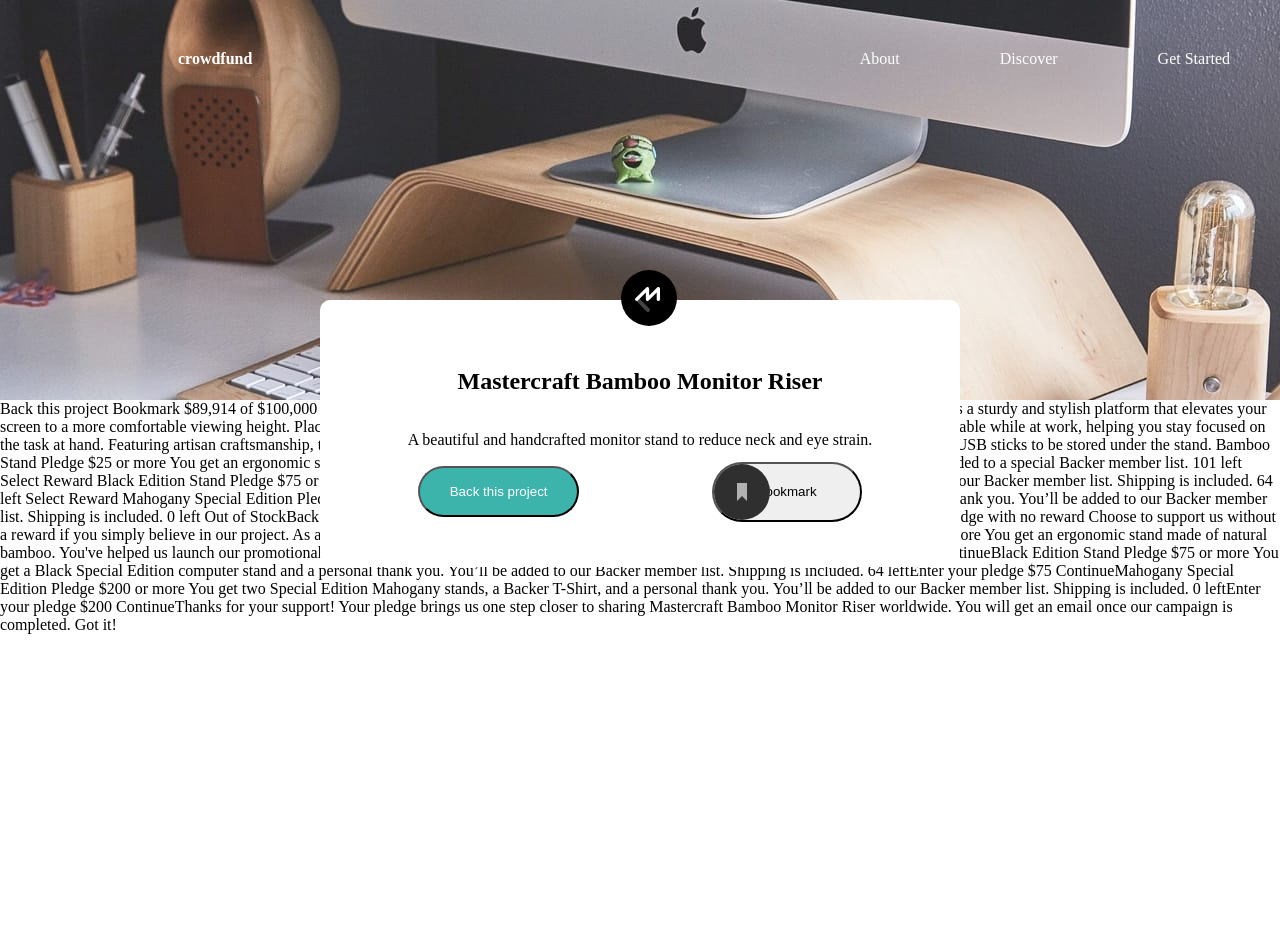
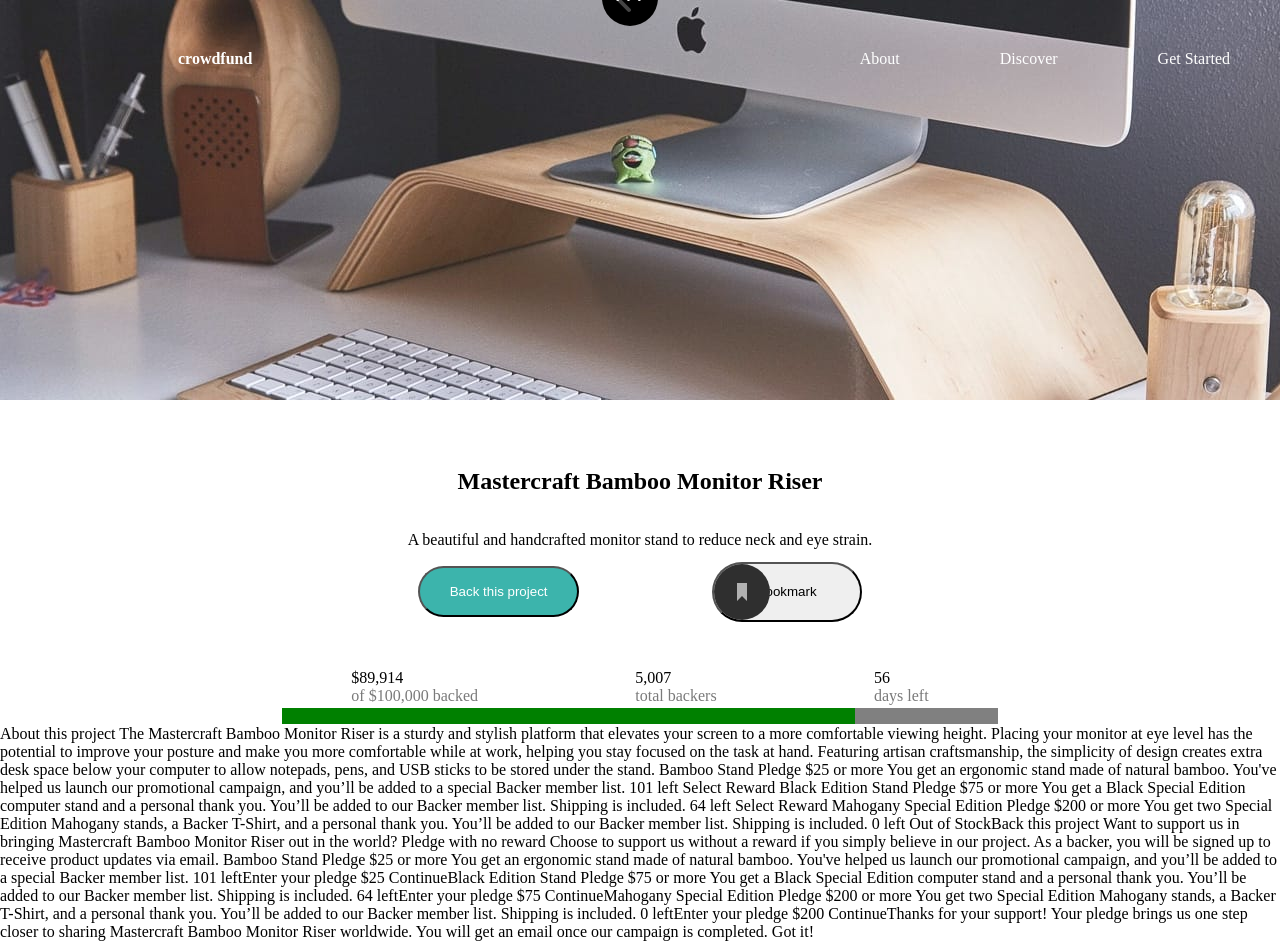
Before and after one commit to collerhatguy/crowd-funding-frontend-mentor-3, a React (Create React App) app: page / in a window 1280 px wide. Before the commit the page ends 800 px from the top, so only its background shows below. Built offline with nearby package versions, Linux system fonts and the light colour scheme; the HTML template or start-up script is replaced by a standard one.

Commit message:
stat card styled font and progress bar centered

```diff
--- a/src/App.js
+++ b/src/App.js
@@ -1,5 +1,6 @@
 import NavBar from "./components/NavBar";
 import TitleCard from "./components/TitleCard";
+import StatCard from "./components/StatCard";
 import "./styles/App.css";
 
 function App() {
@@ -18,14 +19,9 @@ function App() {
       </header>
       <main>
         <TitleCard />
+        <StatCard />
       </main>
 
-      Back this project
-      Bookmark
-
-      $89,914 of $100,000 backed
-      5,007 total backers
-      56 days left
 
       About this project
 
--- /dev/null
+++ b/src/components/StatCard.js
@@ -0,0 +1,22 @@
+import React from 'react'
+
+export default function StatCard() {
+    return (
+        <div className="stat-card">
+            <table>
+                <tr>
+                    <td>
+                        <span>$89,914</span> of $100,000 backed
+                    </td>
+                    <td>
+                        <span>5,007 </span> total backers
+                    </td>
+                    <td>
+                        <span>56</span> days left
+                    </td>
+                </tr>
+            </table>
+            <progress value="80" max="100"></progress>
+        </div>
+    )
+}
--- a/src/styles/App.css
+++ b/src/styles/App.css
@@ -45,21 +45,35 @@ header nav a {
   cursor: pointer;
 }
 
+main {
+  display: -webkit-box;
+  display: -ms-flexbox;
+  display: flex;
+  -webkit-box-pack: center;
+      -ms-flex-pack: center;
+          justify-content: center;
+  -webkit-box-align: center;
+      -ms-flex-align: center;
+          align-items: center;
+  -webkit-box-orient: vertical;
+  -webkit-box-direction: normal;
+      -ms-flex-flow: column wrap;
+          flex-flow: column wrap;
+}
+
 .App {
   position: relative;
 }
 
 .title-card {
-  position: absolute;
   top: 300px;
-  left: 25%;
+  width: 50%;
+  padding: 2em;
   background-color: white;
   border-radius: 10px;
   height: -webkit-fit-content;
   height: -moz-fit-content;
   height: fit-content;
-  padding: 2em;
-  width: 50%;
   text-align: center;
 }
 
@@ -116,4 +130,40 @@ header nav a {
 .title-card button:last-child:hover img {
   left: 90px;
 }
+
+.stat-card {
+  width: 70%;
+  margin: 0 auto;
+}
+
+.stat-card table {
+  width: 100%;
+}
+
+.stat-card progress {
+  margin-left: 10%;
+  width: 80%;
+  background-color: #147b74;
+}
+
+.stat-card tr {
+  display: -webkit-box;
+  display: -ms-flexbox;
+  display: flex;
+  -webkit-box-pack: space-evenly;
+      -ms-flex-pack: space-evenly;
+          justify-content: space-evenly;
+  -webkit-box-align: center;
+      -ms-flex-align: center;
+          align-items: center;
+}
+
+.stat-card td {
+  color: #7a7a7a;
+}
+
+.stat-card td span {
+  color: black;
+  display: block;
+}
 /*# sourceMappingURL=App.css.map */
--- a/src/styles/App.scss
+++ b/src/styles/App.scss
@@ -8,6 +8,7 @@
 // 3. header
 // 4. main
 //      a. title-card
+//      b. stat-card
 // 5. footer
 
 // 0. default settings
@@ -29,8 +30,8 @@ $desktop-width: 1440px;
 
 $primary-color-100: hsl(176, 50%, 47%);
 $primary-color-200:  hsl(176, 72%, 28%);
-$neitral-color-100: hsl(0, 0%, 0%);
-$neitral-color-200: hsl(0, 0%, 48%);
+$neutral-color-100: hsl(0, 0%, 0%);
+$neutral-color-200: hsl(0, 0%, 48%);
 
 //      c. fonts
 
@@ -66,19 +67,24 @@ header {
     }
 }
 // 4. main
+main {
+    display: flex;
+    justify-content: center;
+    align-items: center;
+    flex-flow: column wrap;
+}
 //      a. title-card
 .App {
     position: relative;
 }
 .title-card {
-    position: absolute;
+
     top: 300px;
-    left: 25%;
+    width: 50%;
+    padding: 2em;
     background-color: white;
     border-radius: 10px;
     height: fit-content;
-    padding: 2em;
-    width: 50%;
     text-align: center;
     .master-picture {
         position: absolute;
@@ -121,4 +127,29 @@ header {
         }
     }
 }
+//      b. stat-card
+.stat-card {
+    width: 70%;
+    margin: 0 auto;
+    table {
+        width: 100%;
+    }
+    progress {
+        margin-left: 10%;
+        width: 80%;
+        background-color: $primary-color-200;
+    }
+    tr {
+        display: flex;
+        justify-content: space-evenly;
+        align-items: center;
+    }
+    td {
+        color: $neutral-color-200;
+        span {
+            color: $neutral-color-100;
+            display: block;
+        }
+    }
+}
 // 5. footer
```
Also changed, not shown: 1 other file (tests, documents, lock files or other folders).
